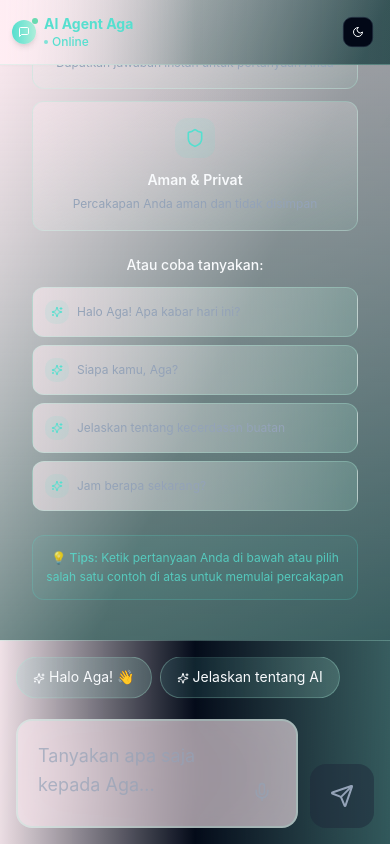
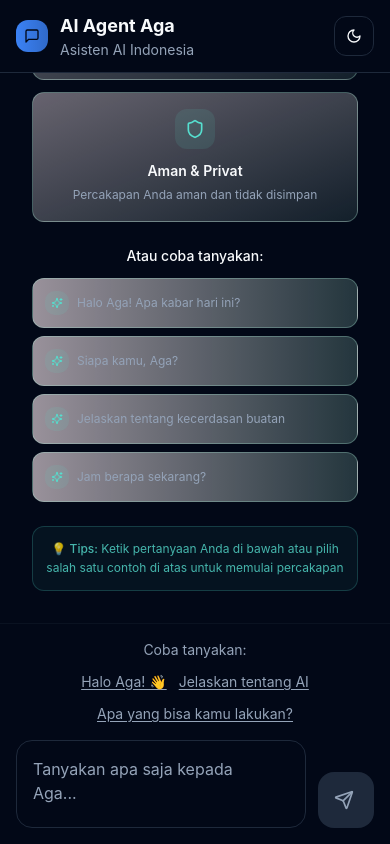
Before and after one commit to Agaajmd/Aga-AiAgent1, a Next.js app: page / in a window 390 px wide. Built offline with nearby package versions, Linux system fonts and the light colour scheme.

Commit message:
update ui mobile

```diff
--- a/app/globals.css
+++ b/app/globals.css
@@ -40,11 +40,11 @@
     --popover-foreground: 351 100% 97%;
     --primary: 177 65% 60%; /* #56DFCF */
     --primary-foreground: 222.2 84% 4.9%;
-    --secondary: 155 40% 20%;
+    --secondary: 177 30% 20%;
     --secondary-foreground: 351 100% 97%;
     --muted: 217.2 32.6% 17.5%;
     --muted-foreground: 215 20.2% 65.1%;
-    --accent: 155 40% 20%;
+    --accent: 177 30% 20%;
     --accent-foreground: 351 100% 97%;
     --destructive: 0 62.8% 30.6%;
     --destructive-foreground: 351 100% 97%;
--- a/components/ChatInput.tsx
+++ b/components/ChatInput.tsx
@@ -2,7 +2,7 @@
 
 import type React from "react"
 import { useState, useRef, useEffect } from "react"
-import { Send, Loader2, Sparkles, Mic, Zap, Plane } from "lucide-react"
+import { Send, Loader2 } from "lucide-react"
 import { FlyingPlane } from "./AnimatedElements"
 
 interface ChatInputProps {
@@ -69,32 +69,33 @@ const ChatInput: React.FC<ChatInputProps> = ({ onSendMessage, isLoading, disable
         onComplete={() => setShowPlane(false)}
       />
 
-      <div className="border-t border-mint/30 bg-gradient-to-r from-pink/90 via-background/95 to-mint/20 backdrop-blur-xl animate-mobile-slide-in mobile-safe">
-        <div className="max-w-full mx-auto px-4 py-4 sm:px-4 sm:py-4 space-y-4 mobile-first">
-          {/* Quick suggestions - Mobile optimized */}
+      <div className="bg-background border-t border-border/30">
+        <div className="max-w-full mx-auto px-4 py-4 space-y-4">
+          {/* Simple text recommendations - Mobile focused */}
           {message.length === 0 && !isLoading && (
-            <div className="flex flex-wrap gap-2 animate-text-reveal overflow-x-auto pb-1">
-              {quickSuggestions.slice(0, 2).map((suggestion, index) => (
-                <button
-                  key={index}
-                  onClick={() => setMessage(suggestion)}
-                  className="px-4 py-2.5 text-sm bg-gradient-to-r from-teal/10 to-mint/20 hover:from-teal/20 hover:to-mint/30 text-foreground hover:text-teal rounded-full transition-all duration-300 border border-mint/30 hover:border-teal/50 animate-gentle-float whitespace-nowrap flex-shrink-0 touch-manipulation active:scale-95 mobile-touch"
-                  style={{ animationDelay: `${index * 0.1}s` }}
-                >
-                  <Sparkles className="w-3 h-3 inline mr-1 group-hover:animate-pulse" />
-                  <span className="truncate max-w-[140px] sm:max-w-none">{suggestion}</span>
-                </button>
-              ))}
+            <div className="text-center space-y-2">
+              <p className="text-sm text-muted-foreground mb-3">Coba tanyakan:</p>
+              <div className="flex flex-wrap justify-center gap-3">
+                {quickSuggestions.slice(0, 3).map((suggestion, index) => (
+                  <button
+                    key={index}
+                    onClick={() => setMessage(suggestion)}
+                    className="text-sm text-muted-foreground hover:text-foreground transition-colors duration-200 underline underline-offset-2"
+                  >
+                    {suggestion}
+                  </button>
+                ))}
+              </div>
             </div>
           )}
 
           <form onSubmit={handleSubmit} className="flex items-end gap-3">
-            <div className={`flex-1 relative transition-all duration-500 ${isFocused ? 'animate-glow' : ''}`}>
-              <div className={`relative rounded-2xl border-2 transition-all duration-300 ${
+            <div className="flex-1 relative">
+              <div className={`relative rounded-2xl border transition-all duration-300 ${
                 isFocused
-                  ? 'border-teal/60 bg-pink/95 shadow-2xl shadow-teal/10'
-                  : 'border-mint/30 bg-pink/60'
-              } backdrop-blur-xl`}>
+                  ? 'border-primary bg-background'
+                  : 'border-border bg-background'
+              }`}>
                 <textarea
                   ref={textareaRef}
                   value={message}
@@ -104,84 +105,53 @@ const ChatInput: React.FC<ChatInputProps> = ({ onSendMessage, isLoading, disable
                   onBlur={() => setIsFocused(false)}
                   placeholder="Tanyakan apa saja kepada Aga..."
                   disabled={disabled}
-                  className="w-full resize-none border-0 bg-transparent px-5 py-5 pr-16 text-lg placeholder:text-muted-foreground/70 focus:outline-none focus:ring-0 min-h-[64px] max-h-[120px] transition-all rounded-2xl leading-relaxed mobile-input"
+                  className="w-full resize-none border-0 bg-transparent px-4 py-4 pr-14 text-base placeholder:text-muted-foreground focus:outline-none focus:ring-0 min-h-[56px] max-h-[120px] transition-all rounded-2xl"
                   rows={1}
                   maxLength={1000}
                 />
 
-                {/* Enhanced character counter for mobile */}
-                {message.length > 0 && (
-                  <div className={`absolute bottom-3 right-16 text-xs transition-all duration-300 animate-fade-in px-2 py-1 rounded-full backdrop-blur-sm ${
+                {/* Character counter */}
+                {message.length > 700 && (
+                  <div className={`absolute bottom-2 right-2 text-xs ${
                     message.length > 900
-                      ? 'text-red-500 font-medium bg-red-500/10 border border-red-500/20'
-                      : message.length > 700
-                        ? 'text-amber-500 bg-amber-500/10'
-                        : 'text-muted-foreground/60 bg-mint/20'
+                      ? 'text-destructive'
+                      : 'text-muted-foreground'
                   }`}>
-                    {message.length > 700 ? `${message.length}/1000` : ''}
+                    {message.length}/1000
                   </div>
                 )}
-
-                {/* Voice input button - Mobile optimized */}
-                <button
-                  type="button"
-                  className="absolute bottom-3 right-3 p-3 text-muted-foreground/60 hover:text-teal transition-all duration-300 rounded-lg hover:bg-teal/10 group touch-manipulation active:scale-95 mobile-touch"
-                  title="Voice input (coming soon)"
-                  disabled
-                >
-                  <Mic className="w-5 h-5 group-hover:scale-110 transition-transform" />
-                </button>
               </div>
 
-              {/* Enhanced typing indicator for mobile */}
+              {/* Simple typing indicator */}
               {isLoading && (
-                <div className="absolute -bottom-12 left-4 flex items-center gap-3 text-sm text-muted-foreground animate-mobile-slide-in">
-                  <div className="flex items-center gap-1.5">
-                    <div className="w-2 h-2 bg-teal/70 rounded-full animate-mobile-bounce" style={{ animationDelay: '0s' }}></div>
-                    <div className="w-2 h-2 bg-primary/70 rounded-full animate-mobile-bounce" style={{ animationDelay: '0.15s' }}></div>
-                    <div className="w-2 h-2 bg-primary/70 rounded-full animate-mobile-bounce" style={{ animationDelay: '0.3s' }}></div>
-                  </div>
-                  <span className="animate-pulse font-medium">Aga sedang mengetik...</span>
-                  <Zap className="w-3 h-3 animate-pulse text-primary/60" />
+                <div className="absolute -bottom-8 left-0 text-sm text-muted-foreground">
+                  <span>Aga sedang mengetik...</span>
                 </div>
               )}
             </div>
 
-            {/* Enhanced send button for mobile */}
+            {/* Simple send button */}
             <button
               type="submit"
               disabled={!isMessageValid || isLoading || disabled}
-              className={`relative overflow-hidden rounded-2xl p-5 transition-all duration-300 focus:outline-none focus:ring-2 focus:ring-teal/50 group min-w-[64px] h-[64px] touch-manipulation active:scale-95 mobile-touch ${
+              className={`rounded-2xl p-4 transition-all duration-300 min-w-[56px] h-[56px] ${
                 isMessageValid && !isLoading && !disabled
-                  ? 'bg-gradient-to-br from-teal via-teal to-mint text-white shadow-lg hover:shadow-xl hover:scale-105'
-                  : 'bg-muted/50 text-muted-foreground cursor-not-allowed'
+                  ? 'bg-primary text-primary-foreground hover:bg-primary/90'
+                  : 'bg-muted text-muted-foreground cursor-not-allowed'
               }`}
             >
-              <div className="flex items-center justify-center relative z-10">
-                {isLoading ? (
-                  <Loader2 className="w-6 h-6 animate-spin" />
-                ) : showPlane ? (
-                  <Plane className="w-6 h-6 animate-bounce" />
-                ) : (
-                  <Send className="w-6 h-6 transition-all duration-300 group-hover:translate-x-0.5 group-hover:-translate-y-0.5" />
-                )}
-              </div>
-
-              {/* Button effects for mobile */}
-              {isMessageValid && !isLoading && !disabled && (
-                <>
-                  <div className="absolute inset-0 bg-gradient-to-r from-teal/30 to-mint/50 opacity-0 group-hover:opacity-100 group-active:opacity-70 transition-all duration-300 rounded-2xl"></div>
-                  <div className="absolute inset-0 rounded-2xl bg-teal/20 blur-md group-hover:bg-teal/30 transition-all duration-300"></div>
-                </>
+              {isLoading ? (
+                <Loader2 className="w-5 h-5 animate-spin" />
+              ) : (
+                <Send className="w-5 h-5" />
               )}
             </button>
           </form>
 
-          {/* Character limit warning - Mobile friendly */}
+          {/* Character limit warning */}
           {message.length > 900 && (
-            <div className="flex items-center gap-2 text-sm text-destructive animate-text-reveal p-3 bg-destructive/10 rounded-xl border border-destructive/20">
-              <div className="w-2 h-2 bg-destructive rounded-full animate-pulse"></div>
-              <span className="font-medium">{1000 - message.length} karakter tersisa</span>
+            <div className="text-sm text-destructive">
+              {1000 - message.length} karakter tersisa
             </div>
           )}
         </div>
--- a/components/Header.tsx
+++ b/components/Header.tsx
@@ -1,7 +1,7 @@
 "use client"
 
 import type React from "react"
-import { MessageSquare, RotateCcw, Wifi, Sparkles } from "lucide-react"
+import { MessageSquare, RotateCcw } from "lucide-react"
 import { ThemeToggle } from "./ThemeToggle"
 
 interface HeaderProps {
@@ -11,53 +11,40 @@ interface HeaderProps {
 
 const Header: React.FC<HeaderProps> = ({ onClearChat, messageCount = 0 }) => {
   return (
-    <header className="border-b border-mint/30 bg-gradient-to-r from-pink via-mint/10 to-teal/5 backdrop-blur-xl sticky top-0 z-50 shadow-sm">
-      <div className="max-w-full mx-auto px-3 py-2 sm:px-4 sm:py-3">
-        <div className="flex items-center justify-between h-12 sm:h-auto">
-          {/* Logo and title - More compact for mobile */}
-          <div className="flex items-center gap-2 animate-slide-in-left min-w-0 flex-1">
-            <div className="relative flex-shrink-0">
-              <div className="w-6 h-6 sm:w-8 sm:h-8 bg-gradient-to-r from-teal to-mint rounded-lg flex items-center justify-center shadow-md">
-                <MessageSquare className="w-3 h-3 sm:w-4 sm:h-4 text-white" />
-              </div>
-              <div className="absolute -top-0.5 -right-0.5 w-1.5 h-1.5 bg-emerald-400 rounded-full animate-pulse"></div>
+    <header className="border-b border-border bg-background sticky top-0 z-50">
+      <div className="max-w-full mx-auto px-4 py-3">
+        <div className="flex items-center justify-between">
+          {/* Logo and title */}
+          <div className="flex items-center gap-3">
+            <div className="w-8 h-8 bg-gradient-to-r from-primary to-primary/80 rounded-lg flex items-center justify-center">
+              <MessageSquare className="w-4 h-4 text-primary-foreground" />
             </div>
-            <div className="min-w-0 flex-1">
-              <h1 className="text-sm sm:text-lg font-bold text-foreground text-teal truncate">
+            <div>
+              <h1 className="text-lg font-bold text-foreground">
                 AI Agent Aga
               </h1>
-              {/* Mobile-optimized subtitle */}
-              <div className="flex items-center gap-1">
-                <div className="w-1 h-1 bg-teal rounded-full animate-pulse"></div>
-                <span className="text-xs text-teal font-medium">Online</span>
-                <div className="hidden sm:flex items-center gap-1 ml-1">
-                  <Sparkles className="w-2 h-2 text-teal animate-pulse" />
-                  <span className="text-xs text-muted-foreground">Asisten AI</span>
-                </div>
-              </div>
+              <p className="text-sm text-muted-foreground">Asisten AI Indonesia</p>
             </div>
           </div>
 
-          {/* Action buttons - Compact mobile */}
-          <div className="flex items-center gap-1 sm:gap-2 animate-slide-in-right flex-shrink-0">
+          {/* Action buttons */}
+          <div className="flex items-center gap-2">
             {messageCount > 0 && onClearChat && (
               <button
                 onClick={onClearChat}
-                className="flex items-center gap-1 px-2 py-1 sm:px-3 sm:py-1.5 text-xs text-muted-foreground hover:text-foreground bg-mint/20 hover:bg-mint/30 rounded-lg transition-all duration-300 touch-manipulation active:scale-95 relative mobile-touch"
+                className="flex items-center gap-1 px-3 py-1.5 text-sm text-muted-foreground hover:text-foreground bg-secondary hover:bg-secondary/80 rounded-lg transition-all duration-300"
                 title="Clear conversation"
               >
-                <RotateCcw className="w-3 h-3 transition-transform group-hover:rotate-180 duration-500" />
-                <span className="hidden md:inline text-xs">Clear</span>
+                <RotateCcw className="w-4 h-4" />
+                <span className="hidden md:inline">Clear</span>
                 {messageCount > 0 && (
-                  <span className="absolute -top-1 -right-1 bg-teal text-white px-1 py-0.5 rounded-full text-xs font-medium min-w-[1rem] h-4 flex items-center justify-center">
+                  <span className="ml-1 bg-primary text-primary-foreground px-1.5 py-0.5 rounded-full text-xs">
                     {messageCount > 99 ? '99+' : messageCount}
                   </span>
                 )}
               </button>
             )}
-            <div className="scale-75 sm:scale-100">
-              <ThemeToggle />
-            </div>
+            <ThemeToggle />
           </div>
         </div>
       </div>
--- a/pages/index.tsx
+++ b/pages/index.tsx
@@ -138,40 +138,36 @@ function HomeContent() {
         <meta name="apple-mobile-web-app-title" content="AI Agent Aga" />
       </Head>
 
-      <div className="flex flex-col h-screen bg-gradient-to-br from-pink via-mint/30 to-teal/20 transition-all duration-500 overflow-hidden mobile-first">
-        {/* Enhanced Header with mobile optimization */}
+      <div className="flex flex-col h-screen bg-background transition-all duration-500 overflow-hidden">
+        {/* Header */}
         <MessageRevealAnimation delay={0}>
           <Header onClearChat={clearMessages} messageCount={messages.length} />
         </MessageRevealAnimation>
 
-        {/* Messages Area with enhanced mobile scrolling */}
+        {/* Messages Area */}
         <div
           ref={chatContainerRef}
-          className="flex-1 overflow-y-auto relative bg-gradient-to-b from-pink/50 to-mint/20 mobile-scroll"
+          className="flex-1 overflow-y-auto relative"
           style={{
             WebkitOverflowScrolling: 'touch',
             scrollBehavior: 'smooth'
           }}
         >
-          {/* Enhanced background pattern - Mobile optimized */}
-          <div className="absolute inset-0 opacity-[0.02] sm:opacity-[0.03] bg-gradient-to-br from-teal/30 via-transparent to-mint/30 pointer-events-none"></div>
-          <div className="absolute inset-0 opacity-[0.005] sm:opacity-[0.01] bg-[radial-gradient(circle_at_1px_1px,_rgba(86,223,207,0.3)_1px,_transparent_0)] [background-size:15px_15px] sm:[background-size:20px_20px] pointer-events-none"></div>
-
-          {/* Content container with mobile padding */}
-          <div className="relative px-4 mobile-px">
+          {/* Content container */}
+          <div className="relative px-4">
             {messages.length === 0 ? (
               <MessageRevealAnimation delay={200}>
                 <EmptyState onExampleClick={handleExampleClick} />
               </MessageRevealAnimation>
             ) : (
-              <div className="space-y-3 py-4 sm:py-6 mobile-py">
+              <div className="space-y-3 py-4">
                 {messages.map((message, index) => (
                   <MessageRevealAnimation key={message.id} delay={index * 50}>
                     <ChatMessage message={message} index={index} />
                   </MessageRevealAnimation>
                 ))}
 
-                {/* Enhanced typing indicator */}
+                {/* Typing indicator */}
                 {isLoading && (
                   <MessageRevealAnimation delay={0}>
                     <TypingIndicator />
@@ -180,12 +176,12 @@ function HomeContent() {
               </div>
             )}
 
-            {/* Scroll anchor with mobile spacing */}
-            <div ref={messagesEndRef} className="h-6" />
+            {/* Scroll anchor */}
+            <div ref={messagesEndRef} className="h-4" />
           </div>
         </div>
 
-        {/* Enhanced Chat Input */}
+        {/* Chat Input */}
         <MessageRevealAnimation delay={300}>
           <ChatInput
             onSendMessage={sendMessage}
```
